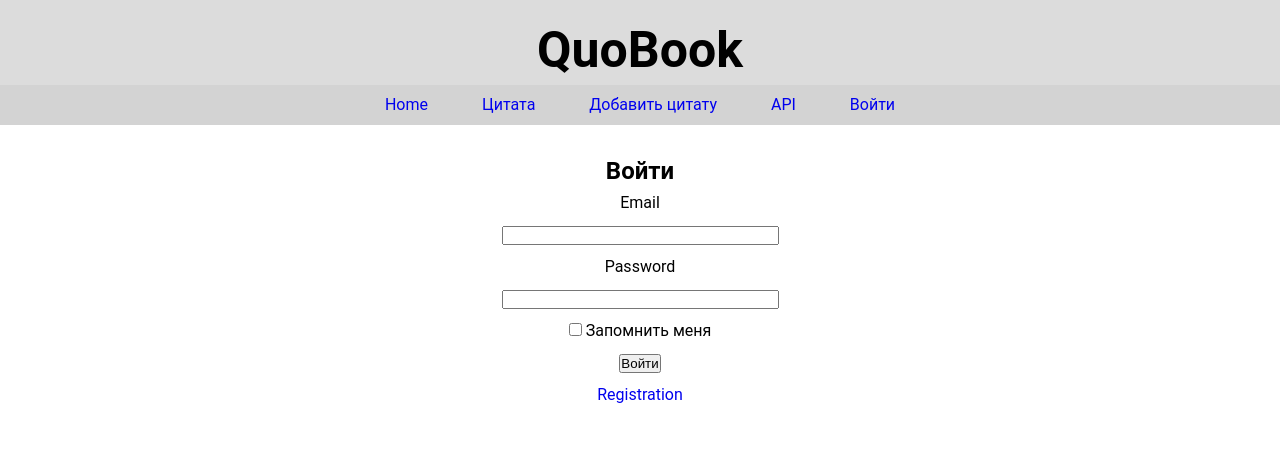
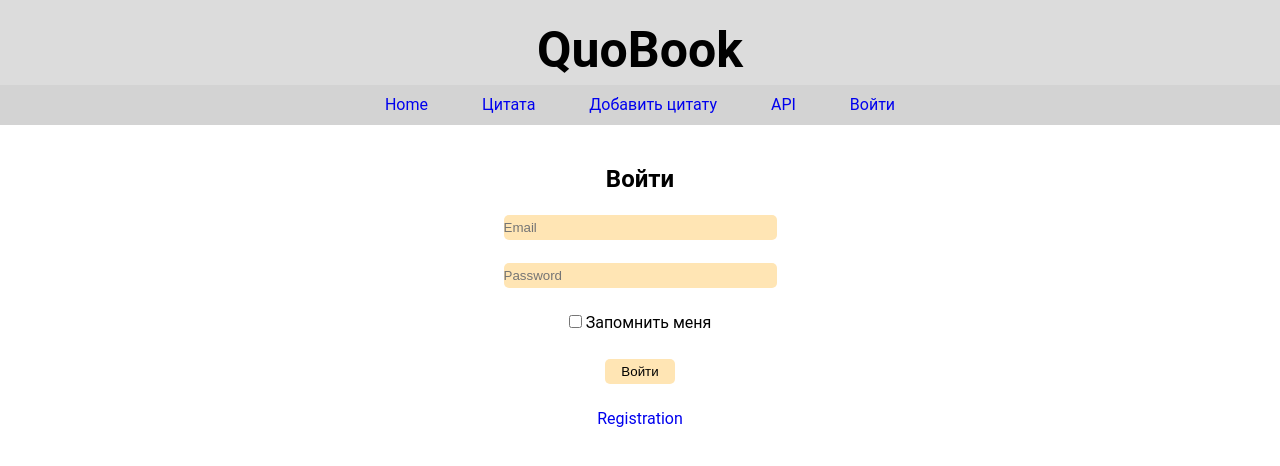
Before and after one commit to VGgog/QuoBook2.0, a Flask app: page /login in a window 1280 px wide. Shown: the top 466 px of the page. Run offline with Flask 2, Linux system fonts and the light colour scheme.

Commit message:
Add placeholder in field, delete label, improved design

```diff
--- a/app/forms.py
+++ b/app/forms.py
@@ -5,8 +5,8 @@ from wtforms.validators import DataRequired, Email, EqualTo
 
 class LoginForm(FlaskForm):
     """Форма аутентификации пользователя"""
-    email = StringField('Email', validators=[DataRequired(), Email()])
-    password = PasswordField('Password', validators=[DataRequired()])
+    email = StringField(validators=[DataRequired(), Email()], render_kw={"placeholder": "Email"})
+    password = PasswordField(validators=[DataRequired()], render_kw={"placeholder": "Password"})
     remember_me = BooleanField('Запомнить меня')
     submit = SubmitField('Войти')
 
--- a/app/static/css/style.css
+++ b/app/static/css/style.css
@@ -69,8 +69,26 @@ ul#main_links li{
   font-size: 17px;
 }
 .Login{
-	line-height: 2em
+	line-height: 3em
 }
 .registration{
 	line-height: 2em
 }
+.form-login-field{
+	height: 25px;
+	border: 3px, black;
+	background: #ffe5b4;
+	color: #ffe5b4;
+  border-radius: 5px;
+}
+.form-login-submit{
+	border: 3px, black;
+	height: 25px;
+	width: 70px;
+	background: #ffe5b4;
+	border-radius: 5px;
+}
+.form-login-remember-me{
+	height: 13px;
+	width: 13px;
+}
--- a/app/templates/login.html
+++ b/app/templates/login.html
@@ -6,21 +6,19 @@
         <form action="" method="post" novalidate>
             {{ form.hidden_tag() }}
             <p>
-                {{ form.email.label }}<br>
-                {{ form.email(size=32) }}<br>
+                {{ form.email(size=32, class_="form-login-field") }}<br>
                 {% for error in form.email.errors %}
-                <span style="color: red;">{{'Укажите правильный email-адрес'}}</span>
+                <span style="color: #D2691E;">{{'Укажите правильный email-адрес'}}</span>
                 {% endfor %}
             </p>
             <p>
-                {{ form.password.label }}<br>
-                {{ form.password(size=32) }}<br>
+                {{ form.password(size=32, class_="form-login-field") }}<br>
                 {% for error in form.password.errors %}
-                <span style="color: red;">{{'Это поле должно быть заполнено.'}}</span>
+                <span style="color: #D2691E;">{{'Это поле должно быть заполнено.'}}</span>
                 {% endfor %}
             </p>
-            <p>{{ form.remember_me() }} {{ form.remember_me.label }}</p>
-            <p>{{ form.submit() }}</p>
+            <p>{{ form.remember_me(class_="form-login-remember-me") }} {{ form.remember_me.label }}</p>
+            <p>{{ form.submit(class_="form-login-submit") }}</p>
         </form>
     <ul>
         <li><a href="{{ url_for('reg') }}">Registration</a></li>
```
